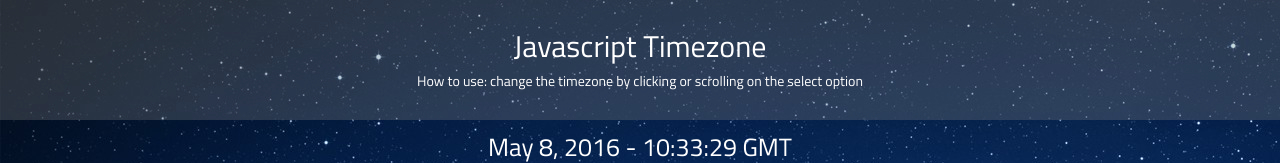
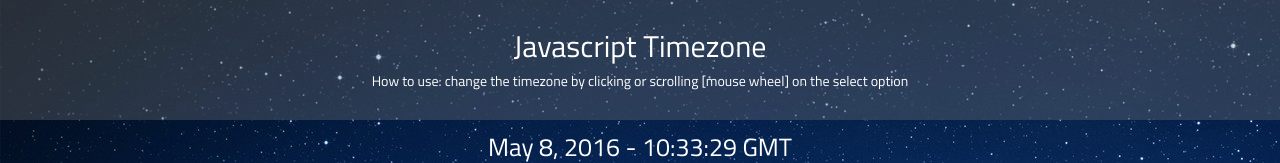
Before and after one commit to Imballinst/javascript-timezone, a plain HTML site: page index.html in a window 1280 px wide. Shown: the top 163 px of the page. Drawn offline with Linux system fonts and the light colour scheme.

Commit message:
edited tooltip

```diff
--- a/index.html
+++ b/index.html
@@ -16,7 +16,7 @@
 <body>
   <div class="header">
     <h2 class="font-titillium">Javascript Timezone</h2>
-    <h5 class="font-titillium">How to use: change the timezone by clicking or scrolling on the select option</h5>
+    <h5 class="font-titillium">How to use: change the timezone by clicking or scrolling [mouse wheel] on the select option</h5>
   </div>
 
   <div class="container">
```
